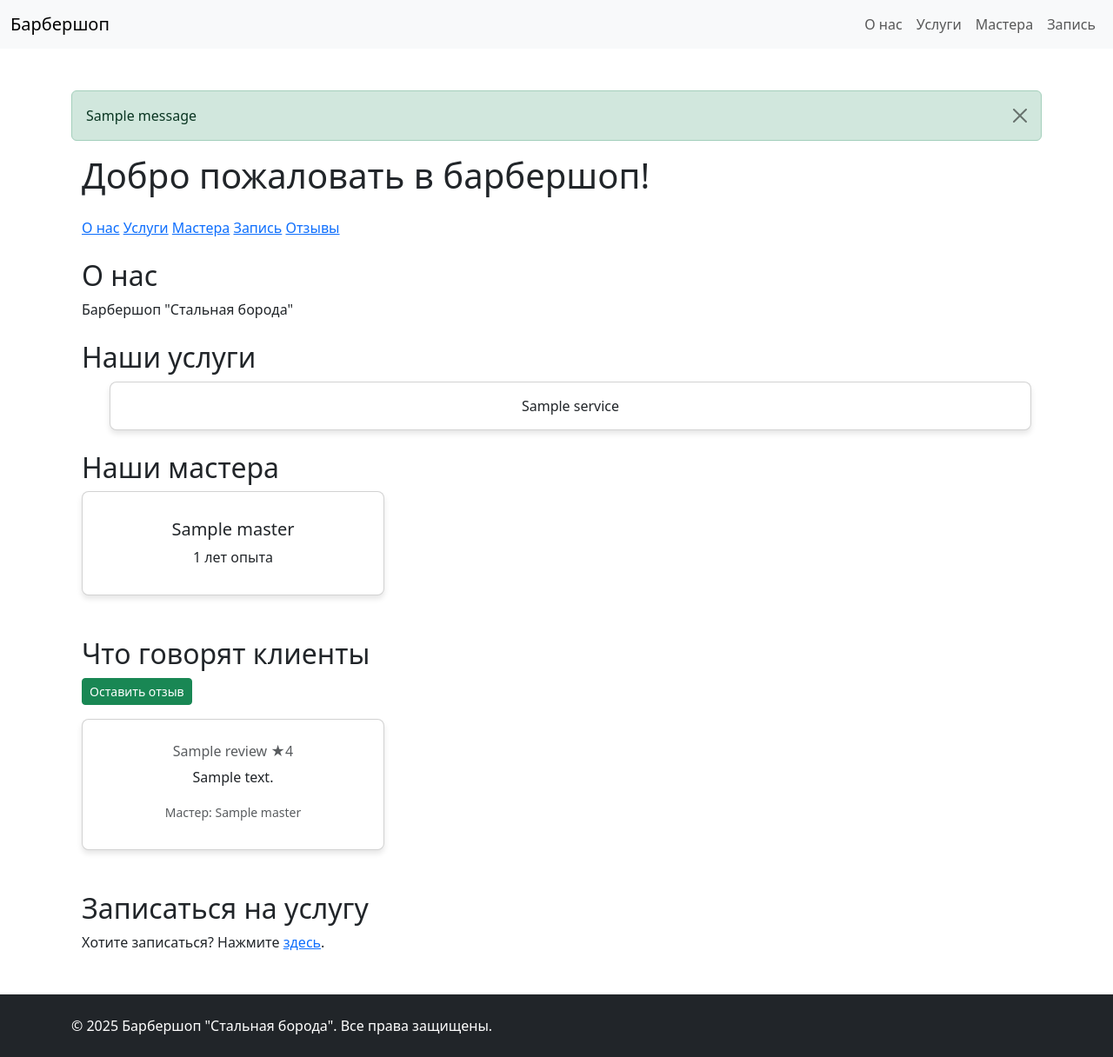
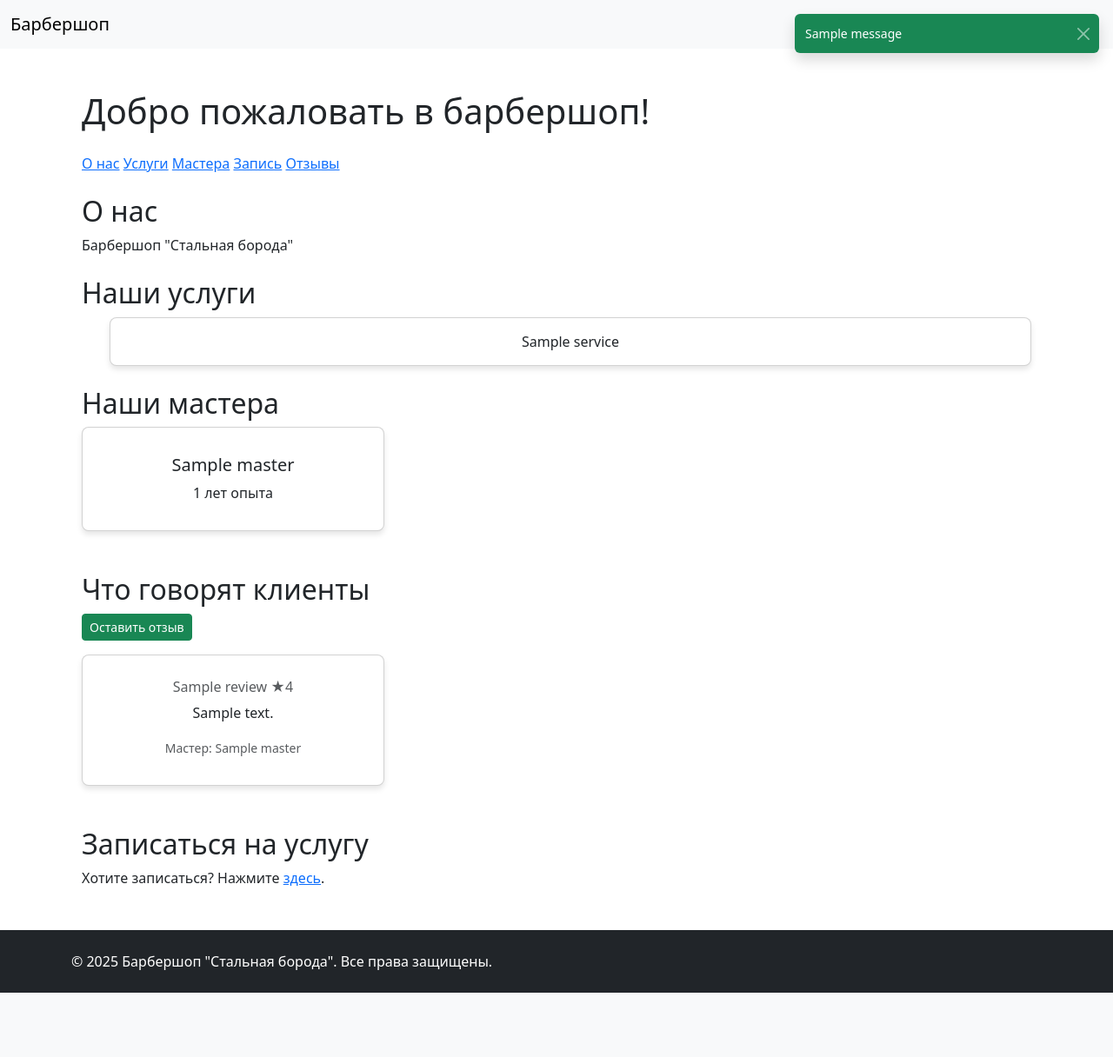
Before and after one commit to Kirill863/hw36, a Django app: page / in a window 1280 px wide. Shown: the whole page at 87% size. After the commit the page ends 1142 px from the top, so only its background shows below. Run offline with Django 5.2, Linux system fonts and the light colour scheme; tables that the repository leaves empty hold one stand-in row (values such as "Sample post"); one stand-in notice (Sample message) is shown; some libraries are stand-ins or nearby versions.

Commit message:
hw27_изменил файл base

```diff
--- a/templates/base.html
+++ b/templates/base.html
@@ -7,24 +7,36 @@
     <title>{% block title %}Барбершоп "Стальная борода"{% endblock %}</title>
 
     <!-- Bootstrap CSS -->
-    <link href="https://cdn.jsdelivr.net/npm/bootstrap@5.3.0/dist/css/bootstrap.min.css" rel="stylesheet" integrity="sha384-9ndCyUaIbzAi2FUVXJi0CjmCapSmO7SnpJef0486qhLnuZ2cdeRhO02iuK6FUUVM" crossorigin="anonymous">
+    <link href="https://cdn.jsdelivr.net/npm/bootstrap @5.3.0/dist/css/bootstrap.min.css" rel="stylesheet"
+        integrity="sha384-9ndCyUaIbzAi2FUVXJi0CjmCapSmO7SnpJef0486qhLnuZ2cdeRhO02iuK6FUUVM" crossorigin="anonymous">
+
     <!-- Bootstrap Icons -->
-    <link rel="stylesheet" href="https://cdn.jsdelivr.net/npm/bootstrap-icons@1.11.3/font/bootstrap-icons.min.css">
+    <link rel="stylesheet" href="https://cdn.jsdelivr.net/npm/bootstrap-icons @1.11.3/font/bootstrap-icons.min.css">
+
+    <!-- Локальные статические файлы -->
     <link rel="stylesheet" href="{% static 'main.css' %}">
+    <script src="{% static 'main.js' %}" defer></script>
+
     {% block extra_head %}{% endblock %}
 </head>
 <body>
+
     <header class="header bg-light">
         {% include 'includes/menu.html' %}
     </header>
 
-    <main class="container mt-5">
+    <main class="container mt-5 position-relative">
+        <!-- Отображение сообщений Django как Toast уведомлений -->
         {% if messages %}
-        <div class="messages">
+        <div id="toast-container" class="position-fixed top-0 end-0 p-3" style="z-index: 1050;">
             {% for message in messages %}
-            <div class="alert alert-{{ message.tags }} alert-dismissible fade show" role="alert">
-                {{ message }}
-                <button type="button" class="btn-close" data-bs-dismiss="alert" aria-label="Close"></button>
+            <div class="toast align-items-center text-bg-{{ message.tags }} border-0 show" role="alert" aria-live="assertive" aria-atomic="true">
+                <div class="d-flex">
+                    <div class="toast-body">
+                        {{ message }}
+                    </div>
+                    <button type="button" class="btn-close btn-close-white me-2 m-auto" data-bs-dismiss="toast" aria-label="Close"></button>
+                </div>
             </div>
             {% endfor %}
         </div>
@@ -41,18 +53,27 @@
         </div>
     </footer>
 
-    <!-- Bootstrap JS с integrity проверкой -->
-    <script src="https://cdn.jsdelivr.net/npm/bootstrap@5.3.0/dist/js/bootstrap.bundle.min.js" integrity="sha384-geWF76RCwLtnZ8qwWowPQNguL3RmwHVBC9FhGdlKrxdiJJigb/j/68SIy3Te4Bkz" crossorigin="anonymous"></script>
+    <!-- Bootstrap JS Bundle -->
+    <script src="https://cdn.jsdelivr.net/npm/bootstrap @5.3.0/dist/js/bootstrap.bundle.min.js"
+        integrity="sha384-geWF76RCwLtnZ8qwWowPQNguL3RmwHVBC9FhGdlKrxdiJJigb/j/68SIy3Te4Bkz"
+        crossorigin="anonymous"></script>
+
     <script src="{% static 'main.js' %}"></script>
     {% block scripts %}{% endblock %}
 
-    <!-- Отладочный элемент -->
+    <!-- DEBUG: Для теста -->
     <div style="position: fixed; bottom: 0; right: 0; background: red; color: white; padding: 5px; z-index: 1000; display: none;">
         DEBUG: Base template loaded
     </div>
     <script>
-        document.addEventListener('DOMContentLoaded', function() {
+        document.addEventListener('DOMContentLoaded', function () {
             document.querySelector('div[style*="DEBUG"]').style.display = 'block';
+
+            // Автоматическое закрытие тостов через 5 секунд
+            document.querySelectorAll('.toast').forEach(toastEl => {
+                const toast = new bootstrap.Toast(toastEl, { delay: 5000 });
+                toast.show();
+            });
         });
     </script>
 </body>
```
Also changed, not shown: barbershop/static/main.css (renamed from core/static/main.css), barbershop/static/main.js (renamed from core/static/main.js).
